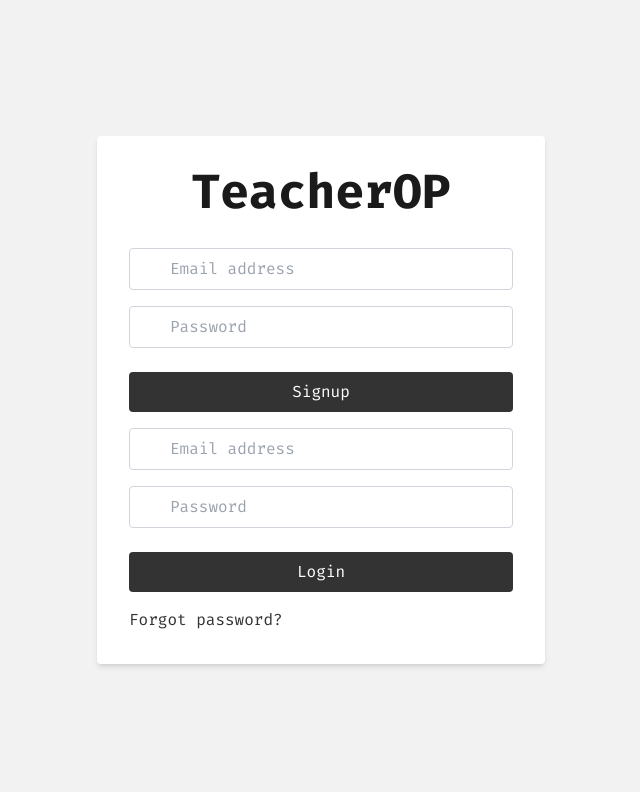
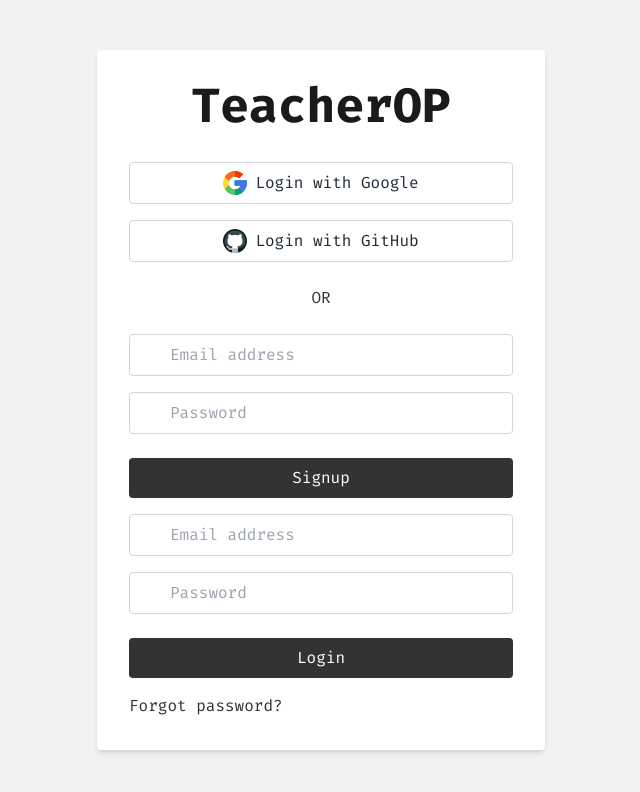
Before and after one commit to daytimedrinkingclub/teacherop-frontend, a React (Create React App) app: page /login in a window 1280 px wide. Shown: the top 792 px of the page, without its empty margins (319-959 px from the left). Built offline with nearby package versions, Linux system fonts and the light colour scheme; no server answers.

Commit message:
reverted login page ui

```diff
--- a/src/components/LoginPage.js
+++ b/src/components/LoginPage.js
@@ -1,5 +1,7 @@
 import React, { useState } from 'react';
 import { useNavigate } from 'react-router-dom';
+import googleIcon from '../assets/icons/googlecolor.svg';
+import githubIcon from '../assets/icons/githubcolor.svg';
 import { useAuth } from '../internalAuth';
 
 const LoginPage = () => {
@@ -8,6 +10,19 @@ const LoginPage = () => {
   const [error, setError] = useState(null);
   const navigate = useNavigate();
   const { signup, login } = useAuth();
+
+  const handleOAuthLogin = async (provider) => {
+    try {
+      await login({ provider });
+      navigate('/dashboard');
+    } catch (error) {
+      console.error('OAuth login error:', error);
+      setError('Failed to login with OAuth provider. Please try again.');
+    }
+  };
+
+  const handleGoogleLogin = () => handleOAuthLogin('google');
+  const handleGitHubLogin = () => handleOAuthLogin('github');
 
   const handleSignup = async (e) => {
     e.preventDefault();
@@ -39,6 +54,21 @@ const LoginPage = () => {
             TeacherOP
           </h1>
           {error && <div className="bg-red-200 text-red-800 px-4 py-2 rounded mb-4">{error}</div>}
+          <button
+            onClick={handleGoogleLogin}
+            className="bg-white text-gray-800 px-4 py-2 rounded border border-gray-300 hover:bg-gray-100 w-full mb-4 flex items-center justify-center"
+          >
+            <img src={googleIcon} alt="Google" className="w-6 h-6 mr-2" />
+            Login with Google
+          </button>
+          <button
+            onClick={handleGitHubLogin}
+            className="bg-white text-gray-800 px-4 py-2 rounded border border-gray-300 hover:bg-gray-100 w-full mb-6 flex items-center justify-center"
+          >
+            <img src={githubIcon} alt="GitHub" className="w-6 h-6 mr-2" />
+            Login with GitHub
+          </button>
+          <div className="text-center mb-6">OR</div>
           <form onSubmit={handleSignup}>
             <div className="mb-4 relative">
               <input
```
